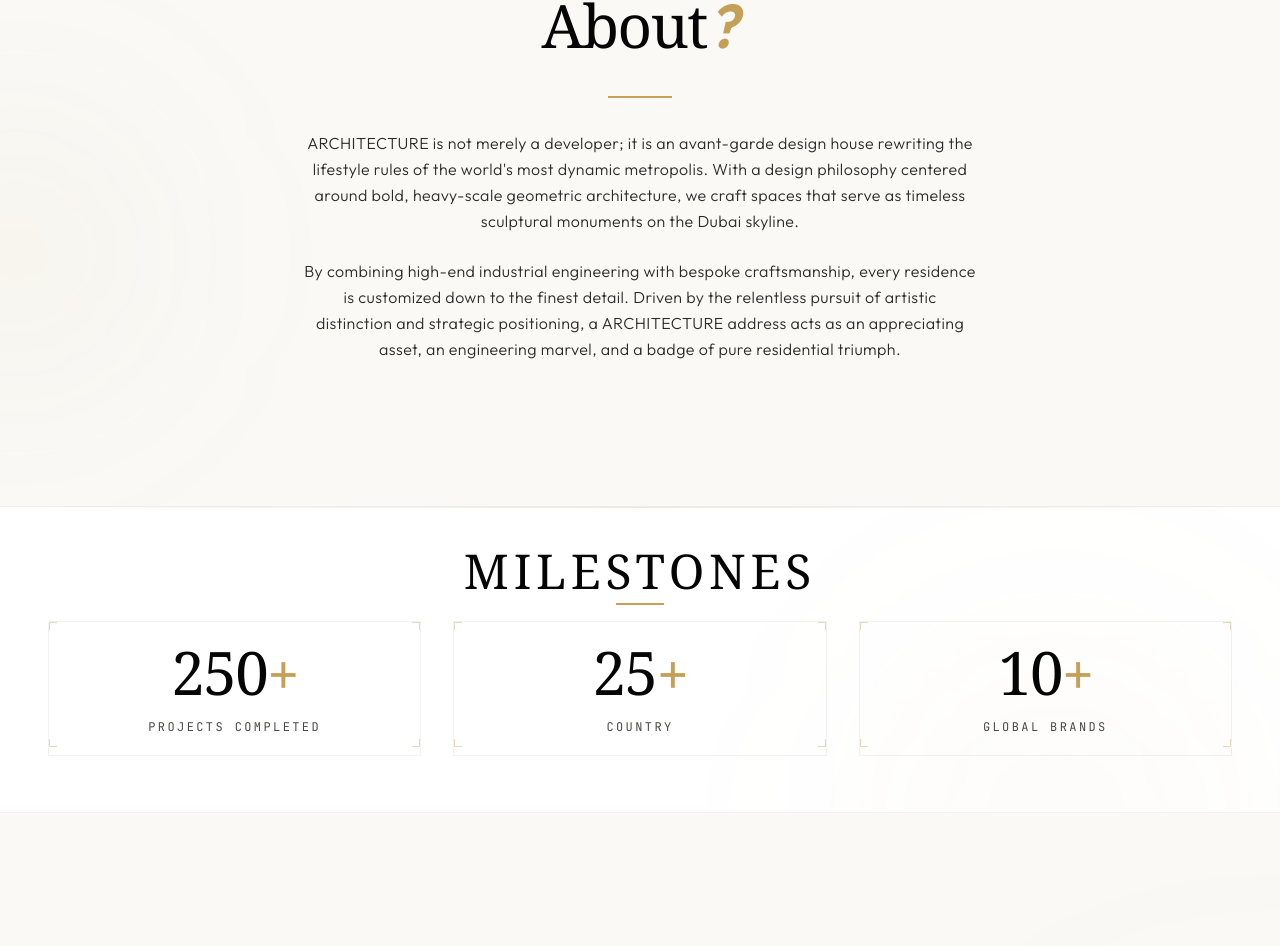
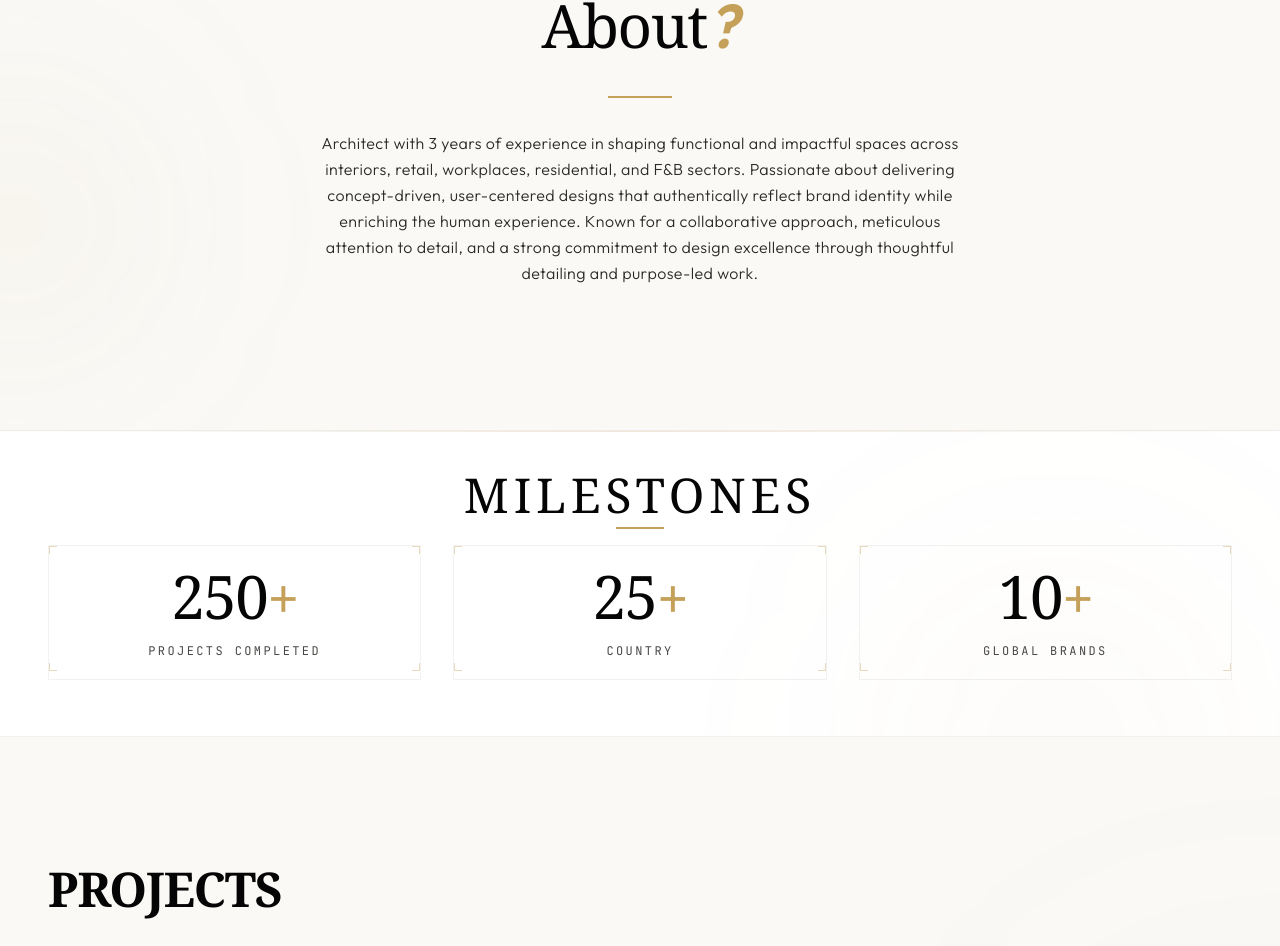
Before and after one commit to infasmk/finasl-akshd, a React (Vite) app: page / in a window 1280 px wide. Shown: the part 956-1902 px from the top of the page. Built offline with nearby package versions, Linux system fonts and the light colour scheme.

Commit message:
about txt

```diff
--- a/src/components/About.tsx
+++ b/src/components/About.tsx
@@ -29,11 +29,9 @@ export default function About() {
           {/* Conceptual description */}
           <div className="space-y-6 text-gray-300 font-sans font-light text-sm md:text-base leading-relaxed tracking-wide max-w-2xl mx-auto text-center">
             <p>
-              ARCHITECTURE is not merely a developer; it is an avant-garde design house rewriting the lifestyle rules of the world's most dynamic metropolis. With a design philosophy centered around bold, heavy-scale geometric architecture, we craft spaces that serve as timeless sculptural monuments on the Dubai skyline.
+          Architect with 3 years of experience in shaping functional and impactful spaces across interiors, retail, workplaces, residential, and F&B sectors. Passionate about delivering concept-driven, user-centered designs that authentically reflect brand identity while enriching the human experience. Known for a collaborative approach, meticulous attention to detail, and a strong commitment to design excellence through thoughtful detailing and purpose-led work.
             </p>
-            <p>
-              By combining high-end industrial engineering with bespoke craftsmanship, every residence is customized down to the finest detail. Driven by the relentless pursuit of artistic distinction and strategic positioning, a ARCHITECTURE address acts as an appreciating asset, an engineering marvel, and a badge of pure residential triumph.
-            </p>
+
           </div>
         </motion.div>
       </div>
```
